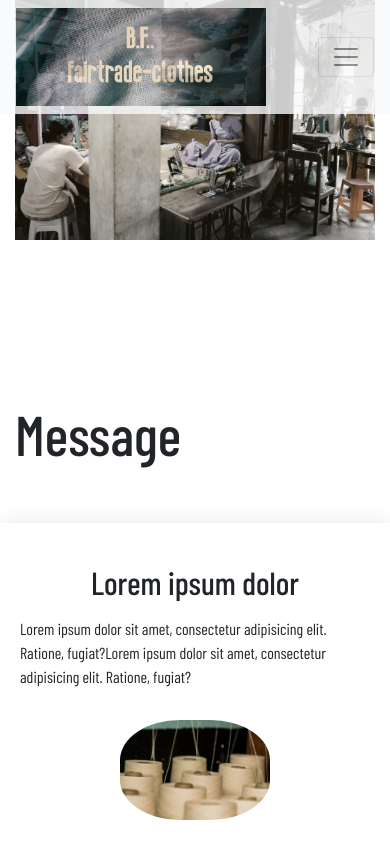
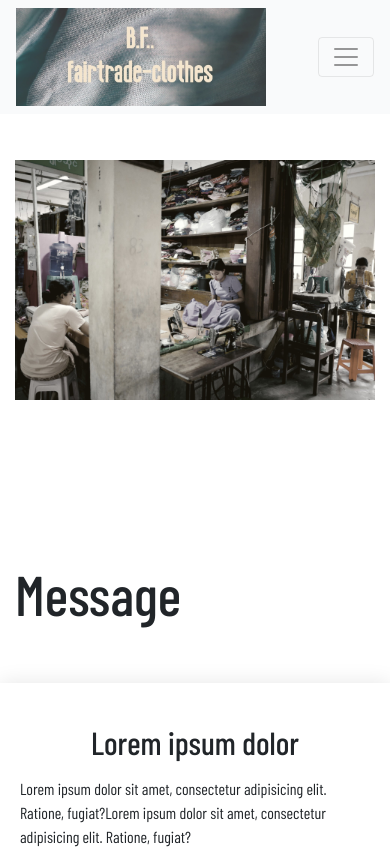
Before and after one commit to mochimochi0/fashion, a plain HTML site: page index.html in a window 390 px wide. Shown: the top 852 px of the page. Drawn offline with nearby package versions, Linux system fonts and the light colour scheme; a web font is replaced by a local one.

Commit message:
Update style.css

```diff
--- a/style.css
+++ b/style.css
@@ -307,6 +307,9 @@
   }
 }
 @media only screen and (max-width: 600px){
+  .img-area .container{
+    padding-top: 10rem !important;
+  }
   .font-base h1{
     font-size: 3.5rem !important;
   }
```
